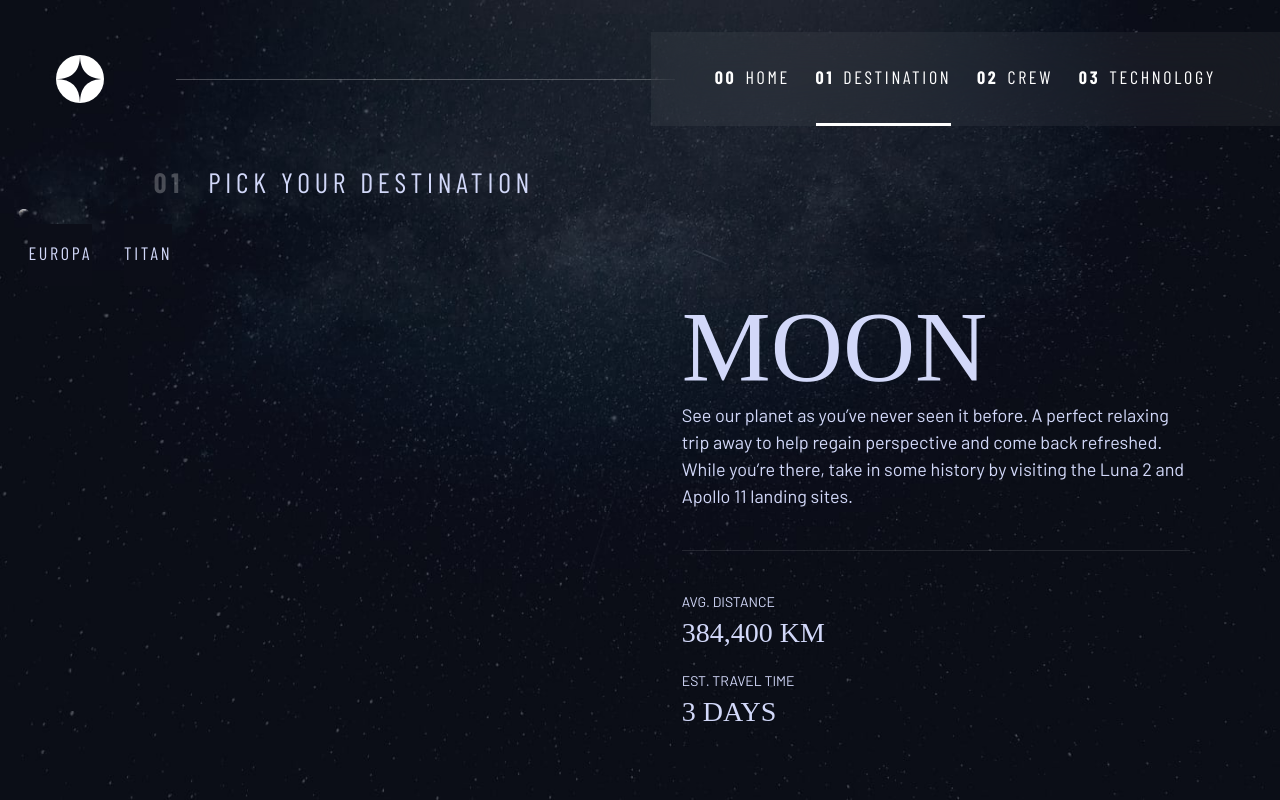
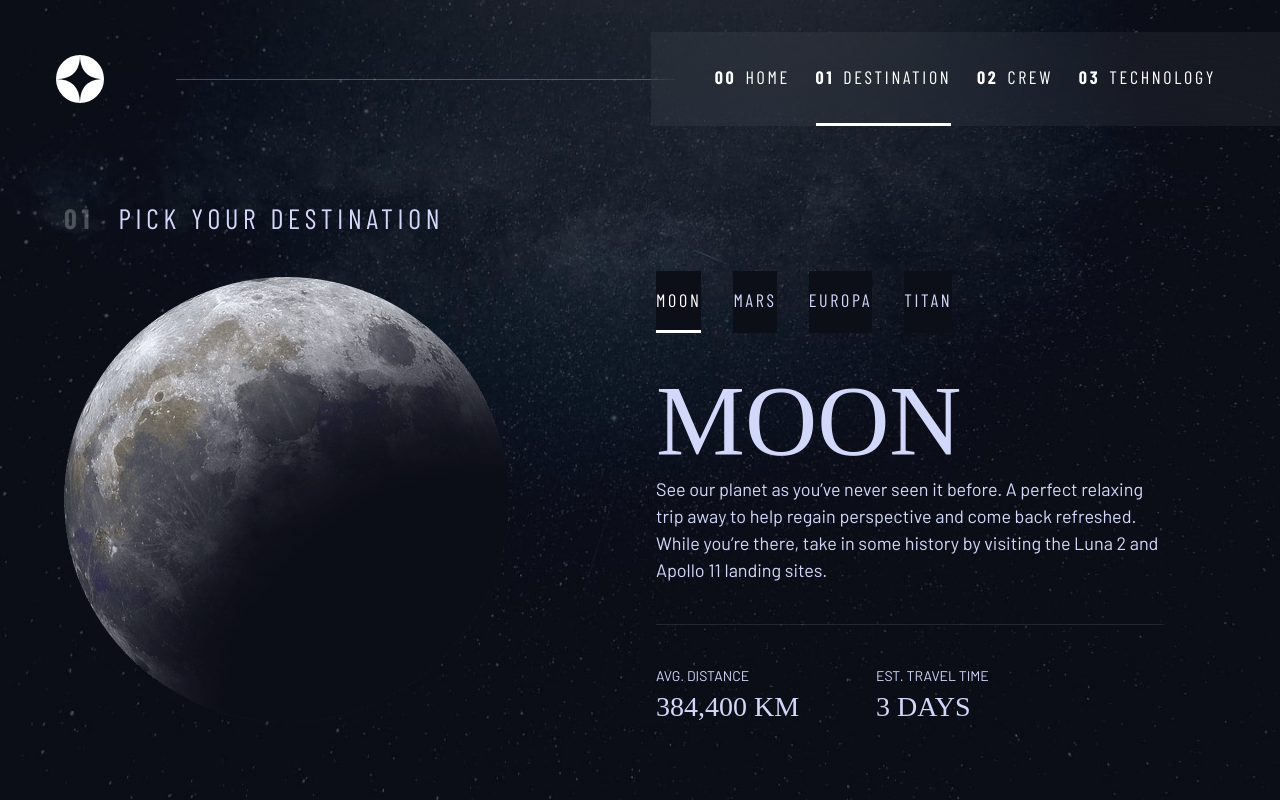
Before and after one commit to Lewis-mbui/space-tourism-website, a React (Vite) app: page /destination in a window 1280 px wide. Built offline with nearby package versions, Linux system fonts and the light colour scheme; a web font is replaced by a local one.

Commit message:
style destination page for large screens

```diff
--- a/src/index.css
+++ b/src/index.css
@@ -95,6 +95,7 @@ body {
   overflow-x: hidden;
   background-size: cover;
   background-position: bottom center;
+  background-repeat: no-repeat;
 }
 
 /* A elements that don't have a class get default styles */
@@ -385,7 +386,7 @@ select {
   }
 
   .mobile-nav-toggle[aria-expanded="true"] {
-    background-image: url(/assets/shared/icon-hamburger.svg);
+    background-image: url(/assets/shared/icon-close.svg);
   }
 
   .mobile-nav-toggle:focus-visible {
@@ -428,10 +429,15 @@ select {
 }
 
 .underline-indicators > * {
-  padding: var(--underline-gap, 1rem) 0;
   border: 0;
   border-bottom: 0.2rem solid hsl(var(--clr-white) / 0);
   cursor: pointer;
+}
+
+.underline-indicators a,
+.underline-indicators button {
+  display: inline-block;
+  padding: var(--underline-gap, 1rem) 0;
 }
 
 .underline-indicators > *:hover,
@@ -550,7 +556,7 @@ main {
   padding-bottom: 4rem;
 }
 
-.grid-container * {
+.grid-container p:not([class]) {
   max-width: 50ch;
 }
 
@@ -587,6 +593,22 @@ main {
   margin-top: 2.5rem;
 }
 
+.destination-meta p {
+  font-size: 1.75rem;
+}
+
+@media (min-width: 35em) {
+  .numbered-title {
+    justify-self: start;
+    margin-top: 2rem;
+  }
+
+  .destination-meta {
+    flex-direction: row;
+    justify-content: space-evenly;
+  }
+}
+
 @media (min-width: 45em) {
   .grid-container {
     column-gap: var(--container-gap, 2rem);
@@ -598,16 +620,34 @@ main {
     text-align: left;
   }
 
-  .grid-container > :first-child {
-    grid-column: 2;
-  }
-
-  .grid-container > :last-child {
-    grid-column: 3;
-  }
-
   .grid-container--home {
     padding-bottom: max(20vh, 6rem);
     align-items: end;
   }
+
+  .grid-container--home > :first-child {
+    grid-column: 2;
+  }
+
+  .grid-container--home > :last-child {
+    grid-column: 3;
+  }
+
+  .grid-container--destination {
+    justify-items: start;
+    /* align-content: start; */
+    grid-template-areas:
+      ". title title ."
+      ". image tabs ."
+      ". image content .";
+  }
+
+  .grid-container--destination > img {
+    max-width: 90%;
+  }
+
+  .destination-meta {
+    --gap: min(6vw, 6rem);
+    justify-content: start;
+  }
 }
--- a/src/pages/DestinationPage.tsx
+++ b/src/pages/DestinationPage.tsx
@@ -11,7 +11,7 @@ const DestinationPage = () => {
   const destination = destinations[selectedIndex];
 
   return (
-    <div className="grid-container grid-container--destination">
+    <div className="grid-container grid-container--destination flow">
       <h1 className="numbered-title">
         <span aria-hidden={true}>01</span> Pick your destination
       </h1>
@@ -34,11 +34,11 @@ const DestinationPage = () => {
         <div className="destination-meta | flex">
           <div>
             <h3 className="text-accent fs-200 uppercase">Avg. distance</h3>
-            <p className="fs-500 ff-serif uppercase">{destination.distance}</p>
+            <p className="ff-serif uppercase">{destination.distance}</p>
           </div>
           <div>
             <h3 className="text-accent fs-200 uppercase">Est. travel time </h3>
-            <p className="fs-500 ff-serif uppercase">{destination.travel}</p>
+            <p className="ff-serif uppercase">{destination.travel}</p>
           </div>
         </div>
       </article>
```
